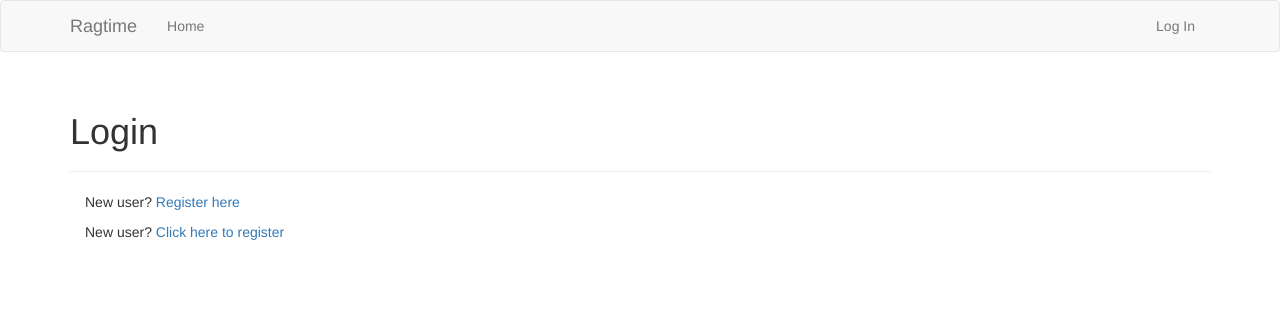
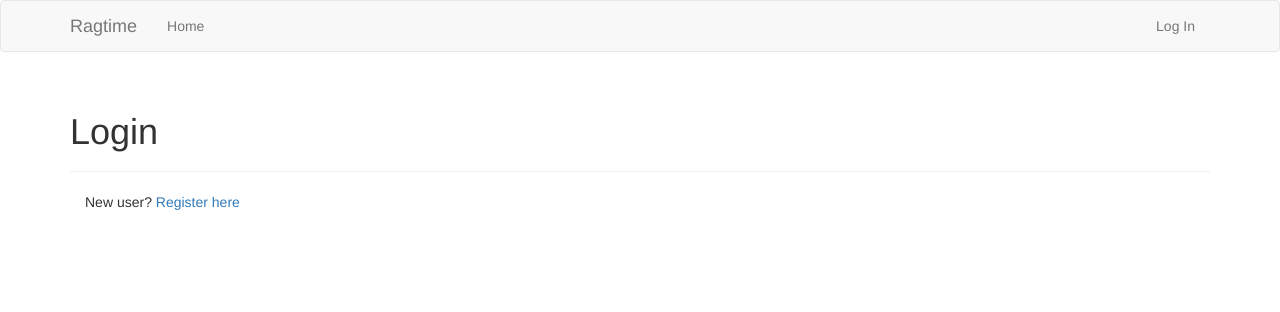
Before and after one commit to jsiu1248/flask_webdev_practice, a Flask app: page /auth/register in a window 1280 px wide. Shown: the top 312 px of the page. Run offline with Flask 2, Linux system fonts and the light colour scheme; some libraries are stand-ins or nearby versions.

Commit message:
taking out extra register text

```diff
--- a/app/templates/auth/register.html
+++ b/app/templates/auth/register.html
@@ -1,7 +1,7 @@
 {% extends 'base.html' %}
 {% import "bootstrap/wtf.html" as wtf %}
 
-{% block title %}Ragtime - Login{% endblock  %}
+{% block title %}Ragtime - Register{% endblock  %}
 
 {% block page_content %}
 <div class="page-header">
@@ -15,11 +15,5 @@
         </a>
     </p>
 
-    <p>
-        New user?
-        <a href="{{ url_for('auth.register') }}">
-        Click here to register
-        </a>
-        </p>
 </div>
 {% endblock page_content %}
```
